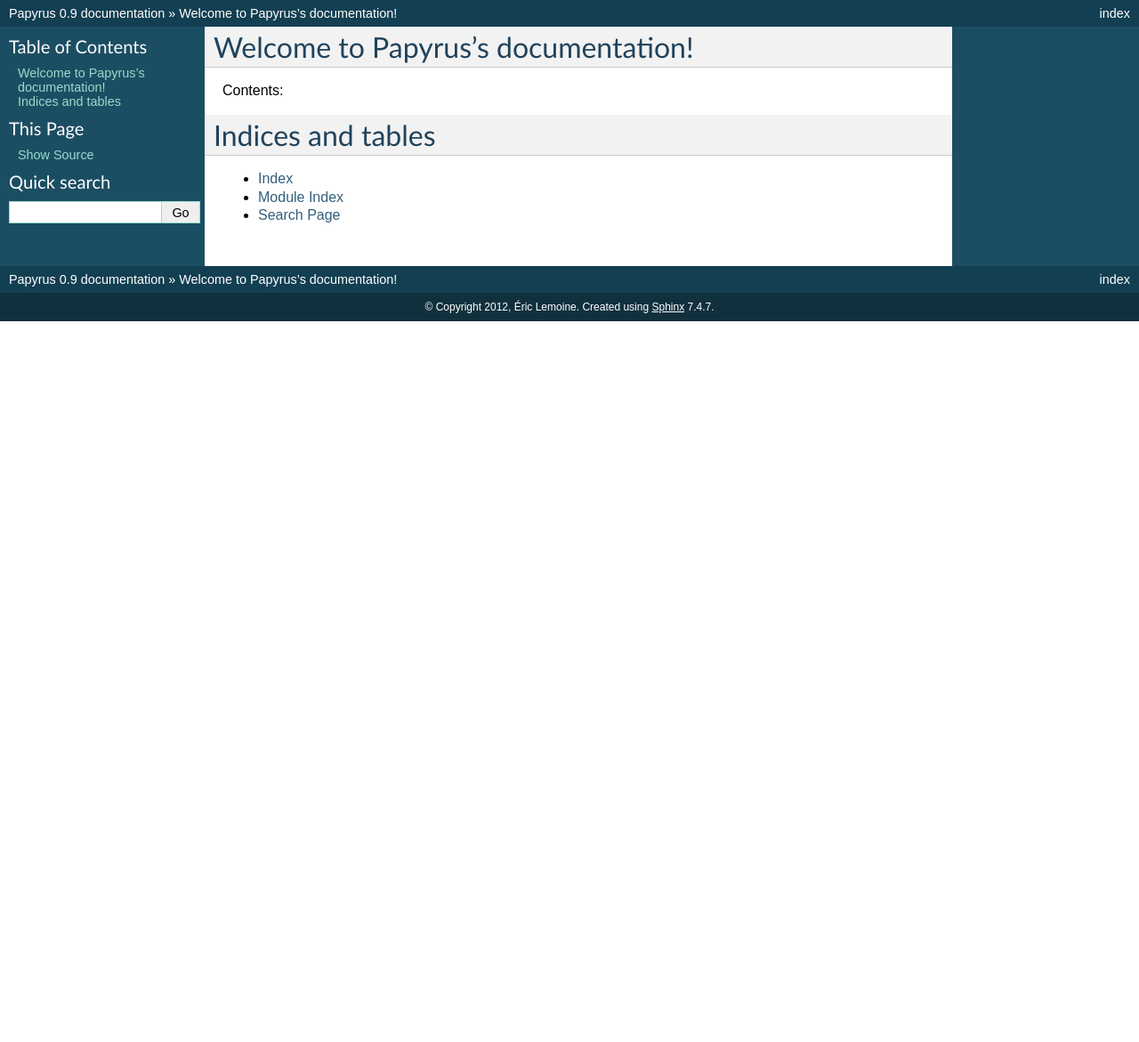
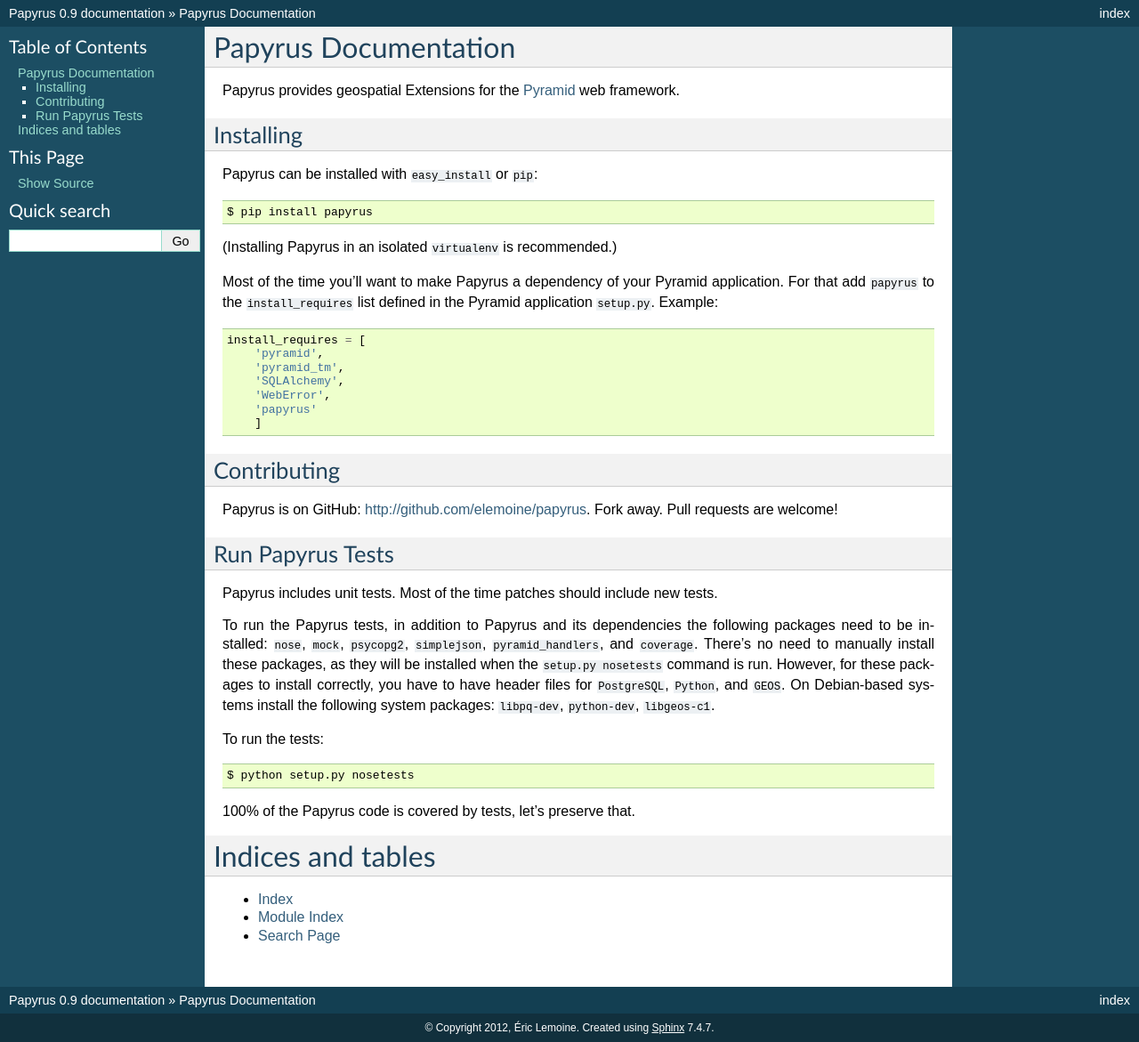
Before and after one commit to camptocamp/papyrus, a Sphinx documentation site: the page built from docs/index.rst, in a window 1280 px wide. Shown: the whole page at 89% size. Built offline with Sphinx 7.4.7, drawn with Linux system fonts in a browser that asks for light colours; before the commit the page ends 900 px from its top, so only the background shows below that.

Commit message:
add some content to index.rst

```diff
--- a/docs/index.rst
+++ b/docs/index.rst
@@ -3,13 +3,61 @@
    You can adapt this file completely to your liking, but it should at least
    contain the root `toctree` directive.
 
-Welcome to Papyrus's documentation!
-===================================
+Papyrus Documentation
+=====================
 
-Contents:
+Papyrus provides geospatial Extensions for the `Pyramid
+<http://docs.pylonsproject.org/en/latest/docs/pyramid.html>`_ web framework.
+
+Installing
+----------
+
+Papyrus can be installed with ``easy_install`` or ``pip``::
+
+    $ pip install papyrus
+
+(Installing Papyrus in an isolated ``virtualenv`` is recommended.)
+
+Most of the time you'll want to make Papyrus a dependency of your Pyramid
+application. For that add ``papyrus`` to the ``install_requires`` list defined
+in the Pyramid application ``setup.py``. Example::
+
+    install_requires = [
+        'pyramid',
+        'pyramid_tm',
+        'SQLAlchemy',
+        'WebError',
+        'papyrus'
+        ]
+
+Contributing
+------------
+
+Papyrus is on GitHub: http://github.com/elemoine/papyrus. Fork away. Pull
+requests are welcome!
+
+Run Papyrus Tests
+-----------------
+
+Papyrus includes unit tests. Most of the time patches should include new tests.
+
+To run the Papyrus tests, in addition to Papyrus and its dependencies the
+following packages need to be installed: ``nose``, ``mock``, ``psycopg2``,
+``simplejson``, ``pyramid_handlers``, and ``coverage``.  There's no need to
+manually install these packages, as they will be installed when the ``setup.py
+nosetests`` command is run.  However, for these packages to install correctly,
+you have to have header files for ``PostgreSQL``, ``Python``, and ``GEOS``. On
+Debian-based systems install the following system packages: ``libpq-dev``,
+``python-dev``, ``libgeos-c1``.
+
+To run the tests::
+
+    $ python setup.py nosetests
+
+100% of the Papyrus code is covered by tests, let's preserve that.
 
 .. toctree::
-   :maxdepth: 2
+   :maxdepth: 1
 
 Indices and tables
 ==================
```
